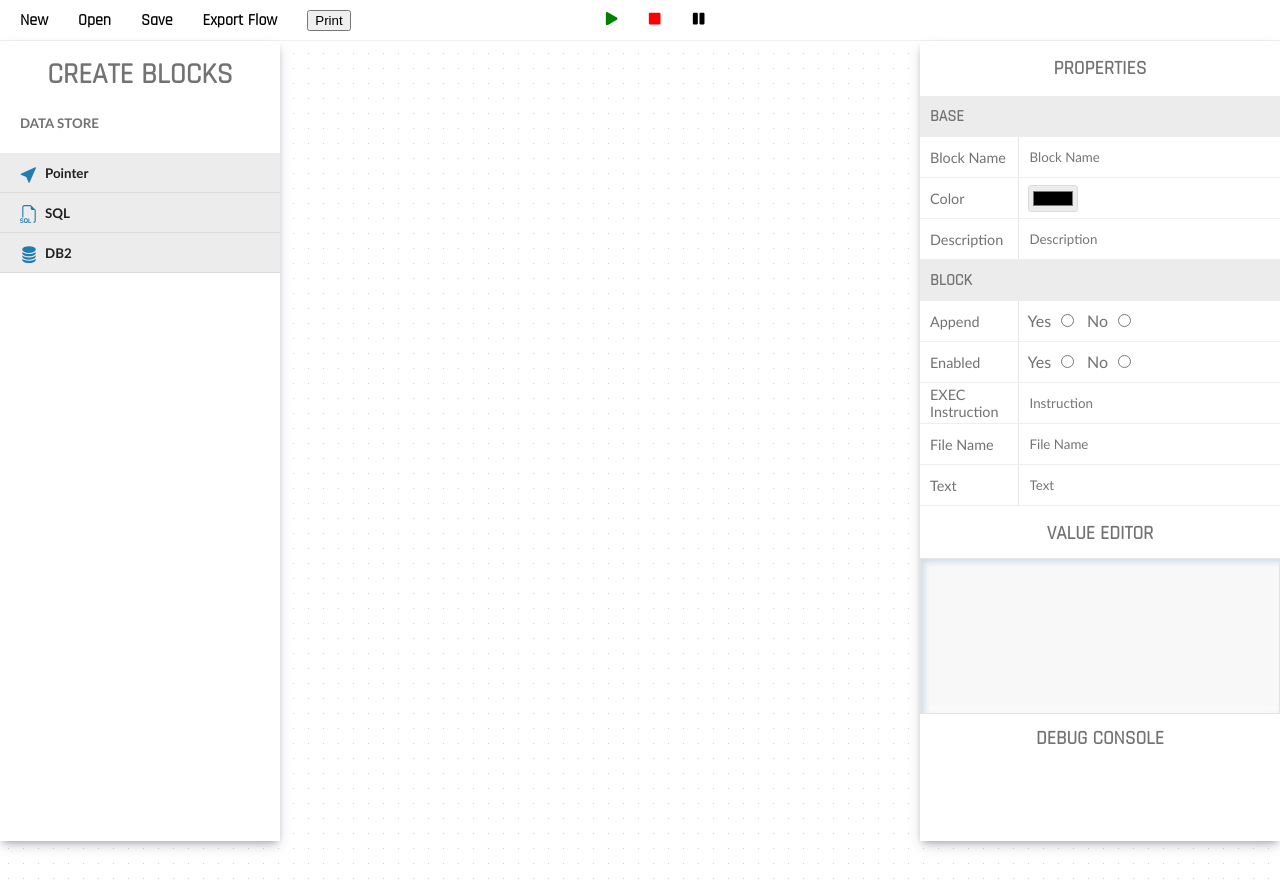
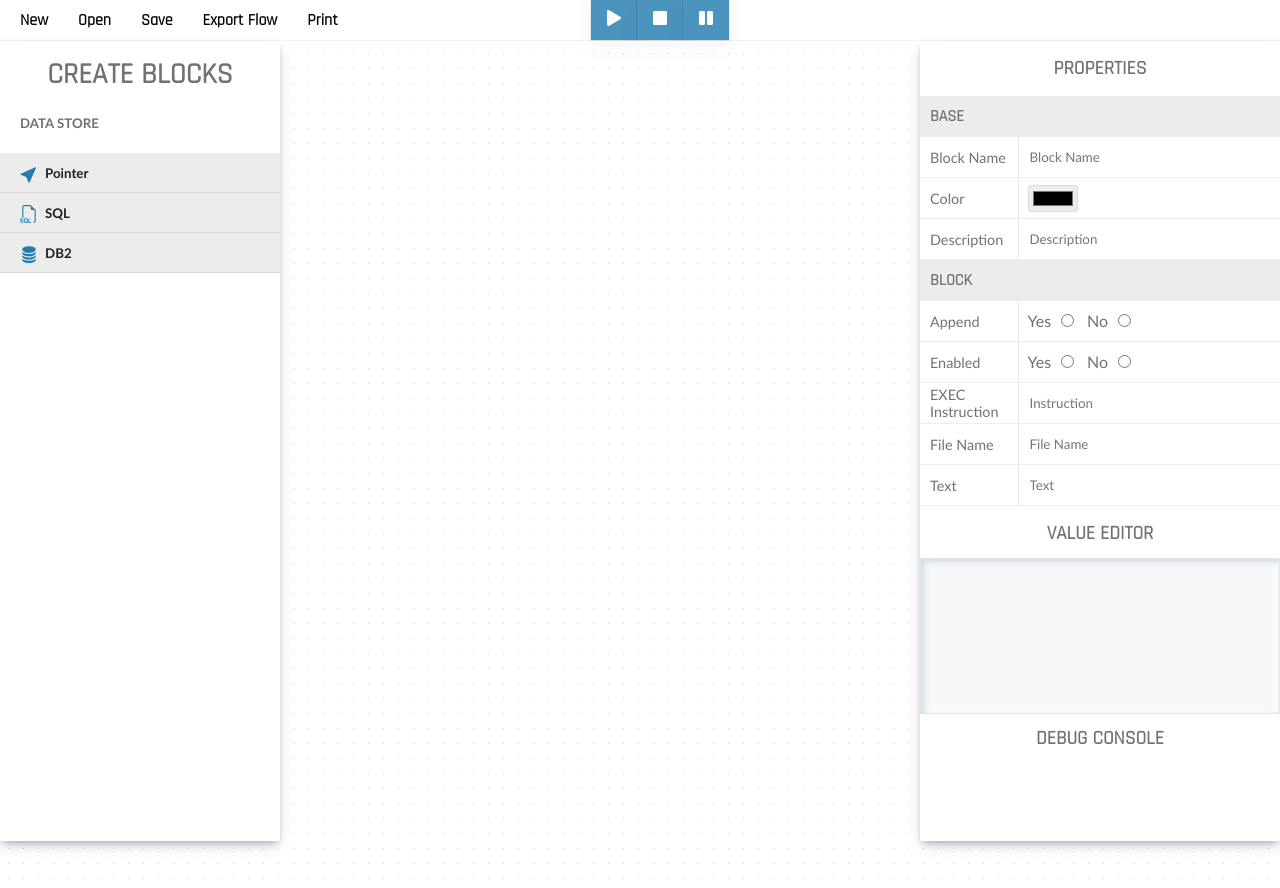
Before and after one commit to concreteFrost/connections, a React (Create React App) app: page / in a window 1280 px wide. Shown: the top 888 px of the page. Built offline with nearby package versions, Linux system fonts and the light colour scheme.

Commit message:
added color transition, fixed top buttons

```diff
--- a/src/components/CustomNodes/BaseNode.module.scss
+++ b/src/components/CustomNodes/BaseNode.module.scss
@@ -20,7 +20,7 @@
         bottom: 0;
         z-index: 1000;
         opacity: 0.25;
-        background-image: radial-gradient(circle, #ffffff, #000000);
+        background-image: radial-gradient(circle, #ffffff, #7a7a7a);
         border-radius: 5px;
     }
 
@@ -47,8 +47,18 @@
     position: absolute;
     left: 7px;
     top: 4px;
-    font-size: 0.7rem;
-    color: $color-node-nav-icon;
+    font-size: 0.9rem;
+
+
+    &.dark-text {
+        color: rgb(255, 255, 255);
+        transition: color 1s ease;
+    }
+
+    &.light-text {
+        color: rgb(44, 149, 209);
+        transition: color 1s ease;
+    }
 }
 
 .node_title {
--- a/src/components/CustomNodes/BaseNode.tsx
+++ b/src/components/CustomNodes/BaseNode.tsx
@@ -31,11 +31,12 @@ export default function BaseNode(props: any) {
     };
 
     const nodeBodyClasses = `${s.node_body} ${isDarkBackground(props.data.color) ? s['dark-text'] : s['light-text']}`;
+    const iconBodyClasses = `${s.node_icon} ${isDarkBackground(props.data.color) ? s['dark-text'] : s['light-text']}`
 
     return (
         <div onClick={_setSelectedNodeID} className={nodeBodyClasses} style={{ backgroundColor: props.data.color }}>
             <div className={s.node_icon_container}>
-                <div className={s.node_icon}>{props.icon}</div>
+                <div className={iconBodyClasses}>{props.icon}</div>
             </div>
             <div className={s.node_title}>{props.data.title}</div>
             {props.children}
--- a/src/components/TopMenu/TopMenu.module.scss
+++ b/src/components/TopMenu/TopMenu.module.scss
@@ -63,3 +63,13 @@
         cursor: pointer;
     }
 }
+
+
+
+.top_list_item {
+
+    box-shadow: rgba(0, 0, 0, 0.05) 0px 6px 24px 0px, rgba(0, 0, 0, 0.08) 0px 0px 0px 1px;
+    background-color: rgb(74, 148, 190);
+    padding: 10px 15px;
+
+}
--- a/src/components/TopMenu/TopMenu.tsx
+++ b/src/components/TopMenu/TopMenu.tsx
@@ -4,9 +4,6 @@ import { FaStop, FaPlay, FaPause } from "react-icons/fa";
 
 function TopMenu() {
 
-    function PrintFlow() {
-        window.print();
-    }
     return (
         <div className={s.container}>
             <div className={s.wrapper}>
@@ -16,14 +13,14 @@ function TopMenu() {
                         <li>Open</li>
                         <li>Save</li>
                         <li>Export Flow</li>
-                        <li><button onClick={PrintFlow}>Print</button> </li>
+                        <li>Print</li>
                     </ul>
                 </div>
                 <div className={s.operations_btn_list}>
-                    <ul>
-                        <li><button><FaPlay color="green"></FaPlay></button></li>
-                        <li><button><FaStop color="red"></FaStop></button></li>
-                        <li><button><FaPause color="black"></FaPause></button></li>
+                    <ul className={s.top_btn_list}>
+                        <li className={s.top_list_item}><FaPlay color="white"></FaPlay></li>
+                        <li className={s.top_list_item}><FaStop color="white"></FaStop></li>
+                        <li className={s.top_list_item}><FaPause color="white"></FaPause></li>
                     </ul>
                 </div>
             </div>
```
